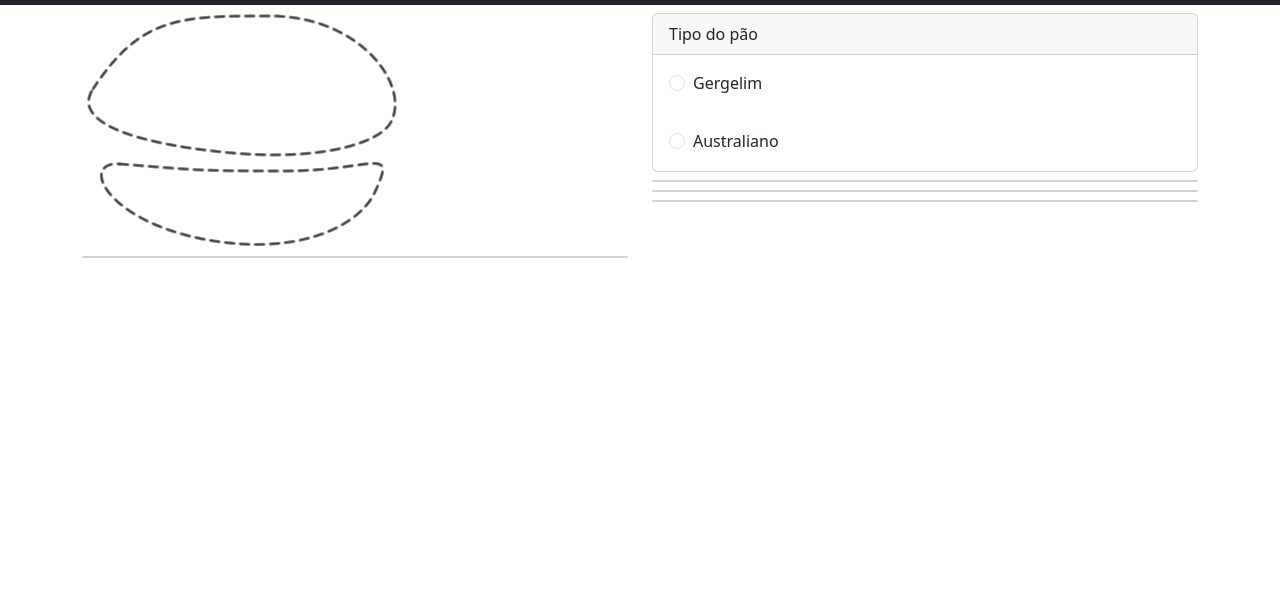
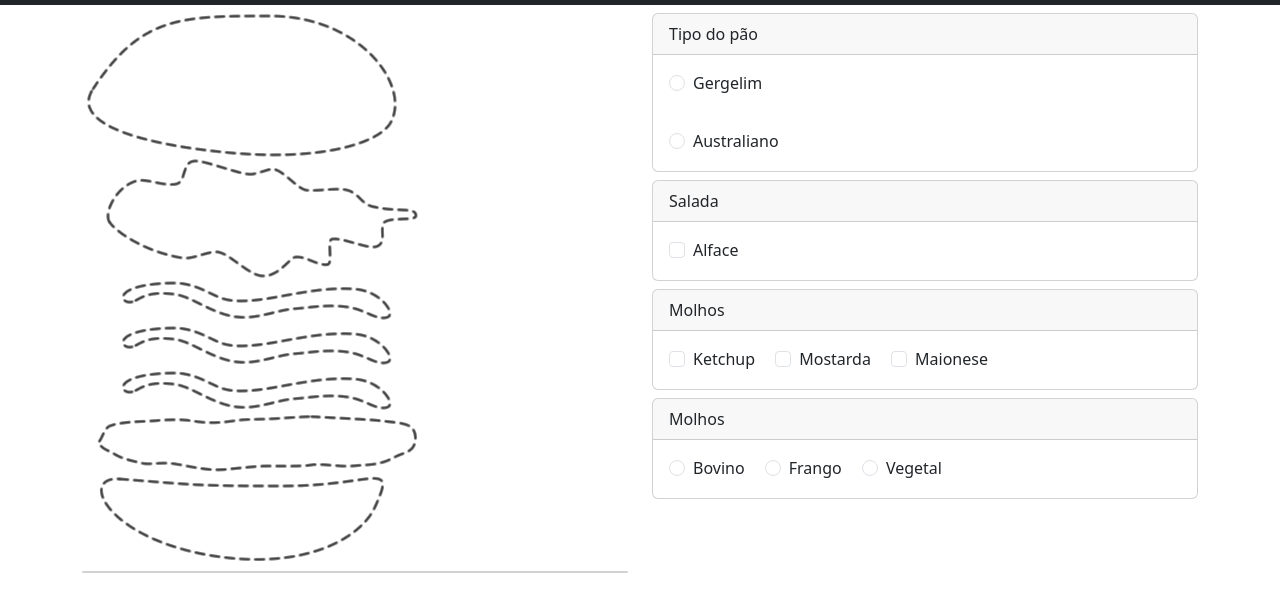
Before and after one commit to cursofrontendsenaihugo/burgerlab, a plain HTML site: page index.html in a window 1280 px wide. Shown: the part 45-656 px from the top of the page. Drawn offline with nearby package versions, Linux system fonts and the light colour scheme.

Commit message:
Add files via upload

```diff
--- a/index.html
+++ b/index.html
@@ -68,7 +68,15 @@
                     <div class="row mt-2">
                         <div class="col">
                             <div class="card">
-                                <!-- TITULO - Salada  -->
+                                <div class="card-header">
+                                    Salada
+                                </div>
+                                <div class="card-body">
+                                    <div class="form-check">
+                                        <input type="checkbox" class="form-check-input" value="alface" v-model="inputSalada">
+                                        <label class="">Alface</label>
+                                    </div>
+                                </div>
 
                                 <!-- Card Body Alface -->
                             </div>
@@ -79,6 +87,26 @@
                     <div class="row mt-2">
                         <div class="col">
                             <div class="card">
+                                <div class="card-header">
+                                    Molhos
+                                </div>
+
+                                <div class="card-body">
+                                    <div class="form-check form-check-inline">
+                                        <input type="checkbox" class="form-check-input" value="ketchup" v-model="inputMolhos">
+                                        <label class="">Ketchup</label>
+                                    </div>
+
+                                    <div class="form-check form-check-inline">
+                                        <input type="checkbox" class="form-check-input" value="mostarda" v-model="inputMolhos">
+                                        <label class="">Mostarda</label>
+                                    </div>
+
+                                    <div class="form-check form-check-inline">
+                                        <input type="checkbox" class="form-check-input" value="maionese" v-model="inputMolhos">
+                                        <label class="">Maionese</label>
+                                    </div>
+                                </div>
 
                                 <!-- Titulo Molhos -->
 
@@ -93,6 +121,27 @@
                     <div class="row mt-2">
                         <div class="col">
                             <div class="card">
+                                <div class="card-header">
+                                    Molhos
+                                </div>
+
+                                <div class="card-body">
+                                    <div class="form-check form-check-inline">
+                                        <input type="radio" class="form-check-input" value="bovino" v-model="inputHamburguer">
+                                        <label class="">Bovino</label>
+                                    </div>
+
+                                    <div class="form-check form-check-inline">
+                                        <input type="radio" class="form-check-input" value="frango" v-model="inputHamburguer">
+                                        <label class="">Frango</label>
+                                    </div>
+
+                                    <div class="form-check form-check-inline">
+                                        <input type="radio" class="form-check-input" value="vegetal" v-model="inputHamburguer">
+                                        <label class="">Vegetal</label>
+                                    </div>
+                                </div>
+
 
                                 <!-- TITULO - Tipos de Hamburguer -->
 
@@ -163,6 +212,9 @@
             el: '#app',
             data: {
                 inputTipoPao: '',
+                inputSalada: [],
+                inputMolhos: [],
+                inputHamburguer: '',
             },
 
             /* Propriedade computada */
@@ -176,7 +228,48 @@
                         default:
                             return ['imagens/padrao/pao_superior.png', 'imagens/padrao/pao_inferior.png']
                     }
-                }
+                },
+
+                alface() {
+                    if(this.inputSalada.includes('alface')) {
+                        return 'imagens/alface.png'
+                    }
+                    return 'imagens/padrao/alface.png'
+                },
+
+                ketchup() {
+                    if(this.inputMolhos.includes('ketchup')) {
+                        return 'imagens/ketchup.png'
+                    }
+                    return 'imagens/padrao/molho.png'
+                },
+
+                mostarda() {
+                    if(this.inputMolhos.includes('mostarda')) {
+                        return 'imagens/mostarda.png'
+                    }
+                    return 'imagens/padrao/molho.png'
+                },
+
+                maionese() {
+                    if(this.inputMolhos.includes('maionese')) {
+                        return 'imagens/maionese.png'
+                    }
+                    return 'imagens/padrao/molho.png'
+                },
+
+                hamburguer() { /* array == lista / variedade */
+                    switch(this.inputHamburguer) {
+                        case 'bovino':
+                            return 'imagens/bovino.png'
+                        case 'frango':
+                            return 'imagens/frango.png'
+                        case 'vegetal':
+                            return 'imagens/soja.png'
+                        default:
+                            return 'imagens/padrao/hamburguer.png'
+                    }
+                },
             },
         })
     </script>
```
